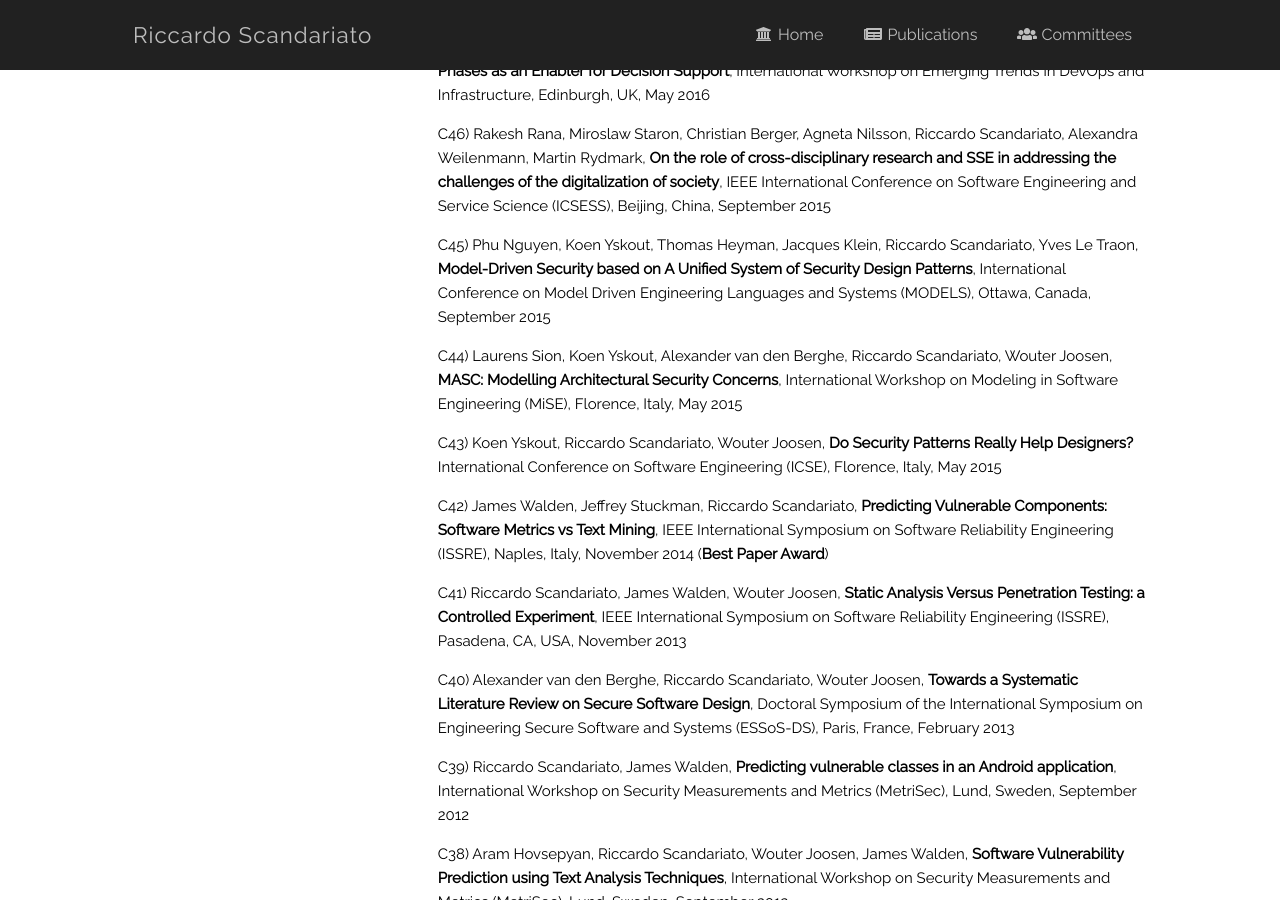
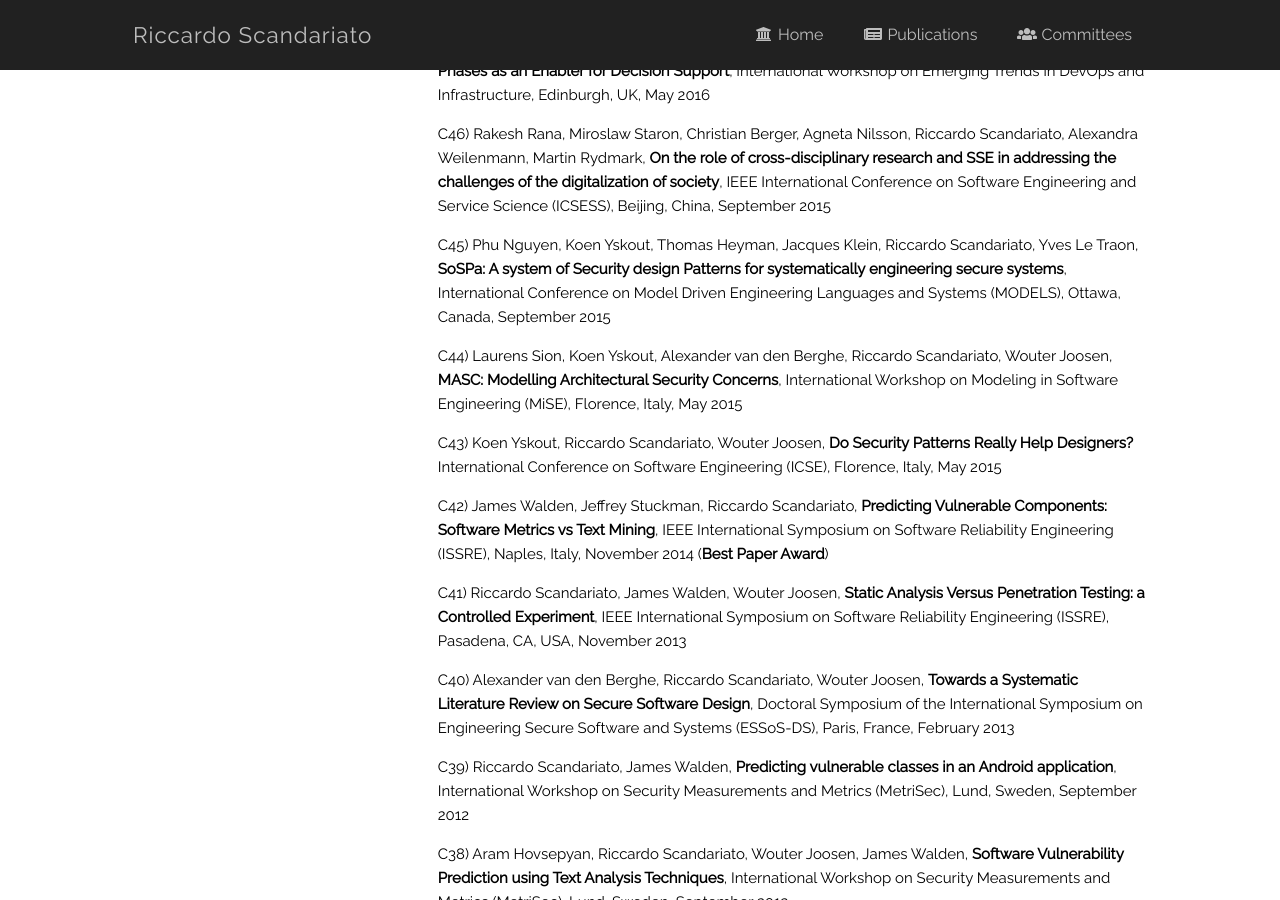
Before and after one commit to riccardoscandariato/riccardoscandariato.github.io, a Jekyll site: the page built from pubs.md, in a window 1280 px wide and 900 px high, scrolled down 3551 px. Built offline with Jekyll 4.4.1, drawn with Linux system fonts in a browser that asks for light colours.

Commit message:
sospa fixed

```diff
--- a/pubs.md
+++ b/pubs.md
@@ -100,7 +100,7 @@ and my <a href="http://www.informatik.uni-trier.de/~ley/pers/hd/s/Scandariato:Ri
 
 <p>C46) Rakesh Rana, Miroslaw Staron, Christian Berger, Agneta Nilsson, Riccardo Scandariato, Alexandra Weilenmann, Martin Rydmark, <b>On the role of cross-disciplinary research and SSE in addressing the challenges of the digitalization of society</b>, IEEE International Conference on Software Engineering and Service Science (ICSESS), Beijing, China, September 2015</p>
 
-<p>C45) Phu Nguyen, Koen Yskout, Thomas Heyman, Jacques Klein, Riccardo Scandariato, Yves Le Traon, <b>Model-Driven Security based on A Unified System of Security Design Patterns</b>, International Conference on Model Driven Engineering Languages and Systems (MODELS), Ottawa, Canada, September 2015</p>
+<p>C45) Phu Nguyen, Koen Yskout, Thomas Heyman, Jacques Klein, Riccardo Scandariato, Yves Le Traon, <b>SoSPa: A system of Security design Patterns for systematically engineering secure systems</b>, International Conference on Model Driven Engineering Languages and Systems (MODELS), Ottawa, Canada, September 2015</p>
 
 <p>C44) Laurens Sion, Koen Yskout, Alexander van den Berghe, Riccardo Scandariato, Wouter Joosen, <b>MASC: Modelling Architectural Security Concerns</b>, International Workshop on Modeling in Software Engineering (MiSE), Florence, Italy, May 2015</p>
 
```
